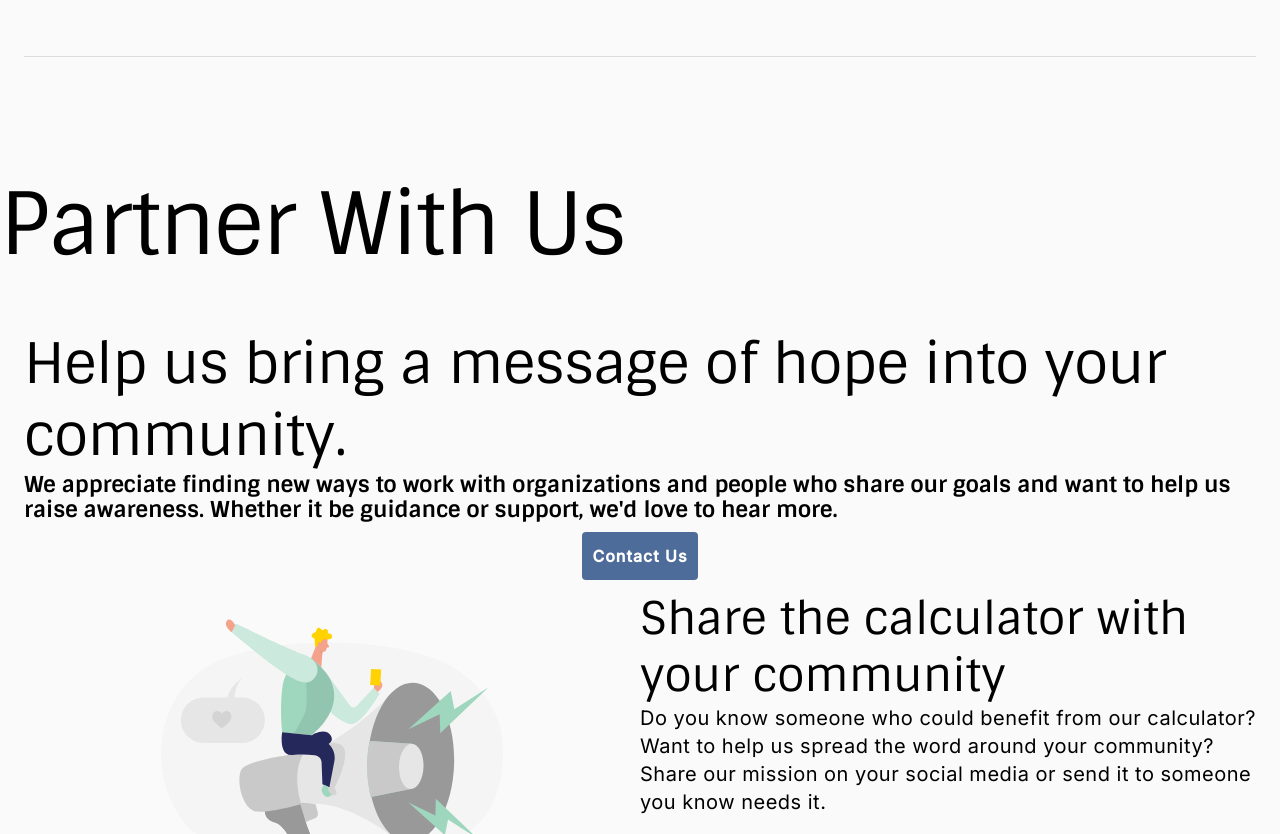
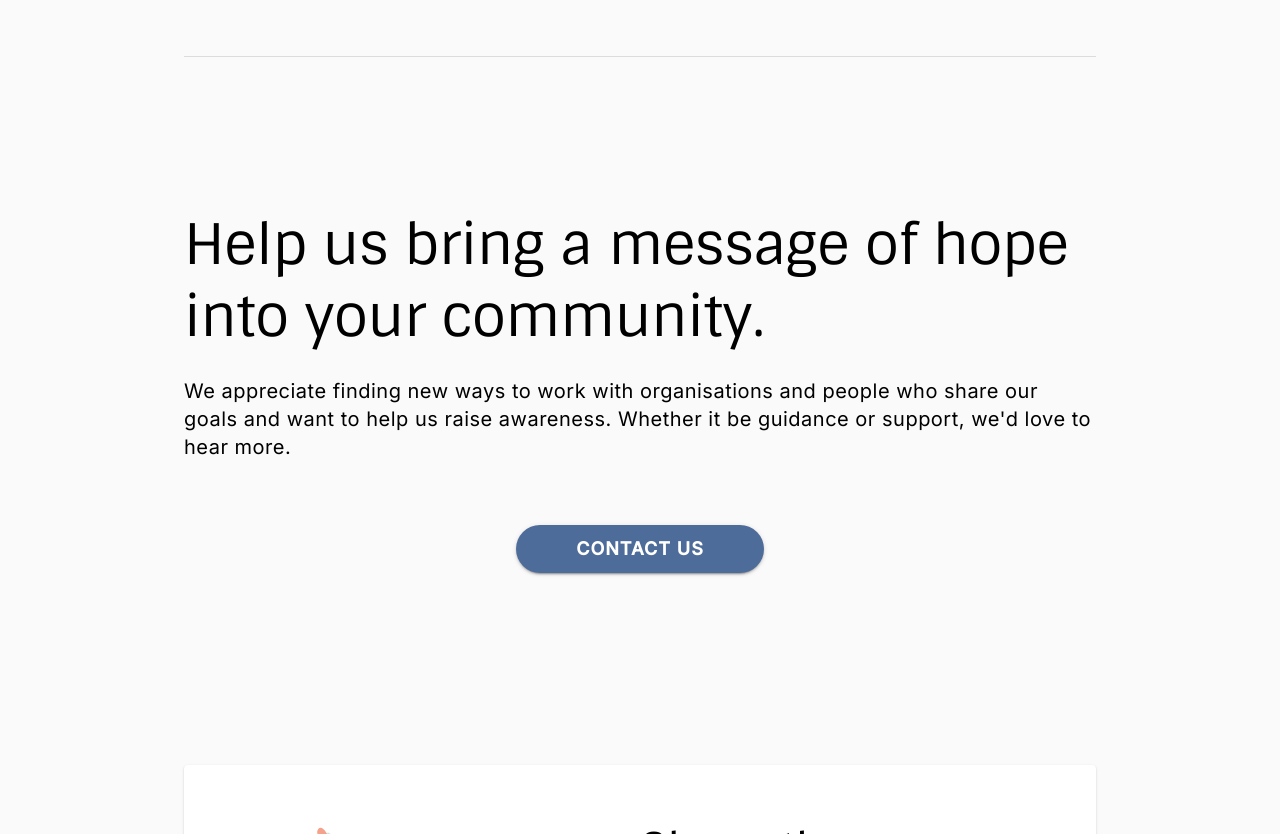
Before and after one commit to openseattle/clearviction-v1, a React (Create React App) app: page /get-involved in a window 1280 px wide. Shown: the part 4320-5154 px from the top of the page. Built offline with nearby package versions, Linux system fonts and the light colour scheme.

Commit message:
update Partner page styles

```diff
--- a/src/Components/ContentSection.jsx
+++ b/src/Components/ContentSection.jsx
@@ -7,8 +7,13 @@ const ContentSection = (props) => {
 
   return (
     <>
-      <Container id={sectionId} className={classes.regularContainer} maxWidth={sectionSize}>
+      <Container
+        id={sectionId}
+        className={classes.regularContainer}
+        maxWidth={sectionSize}
+      >
         <Paper className={classes.paperStyle}>
+          {sectionTitle && (
             <Typography
               className={classes.headingStyle}
               variant="h3"
@@ -16,6 +21,7 @@ const ContentSection = (props) => {
             >
               {sectionTitle}
             </Typography>
+          )}
           {children}
         </Paper>
       </Container>
--- a/src/Pages/GetInvolvedPage.jsx
+++ b/src/Pages/GetInvolvedPage.jsx
@@ -53,11 +53,11 @@ const GetInvolvedPage = () => {
         </Grid>
       </RedesignHeroPanel>
       <VolunteerPage id="volunteer" />
-      <Container maxWidth="lg">
+      <Container maxWidth="md">
         <Divider className={classes.dividerStyle} />
       </Container>
       <DonatePage />
-      <Container maxWidth="lg">
+      <Container maxWidth="md">
         <Divider className={classes.dividerStyle} />
       </Container>
       <PartnerPage />
--- a/src/Pages/PartnerPage.jsx
+++ b/src/Pages/PartnerPage.jsx
@@ -1,56 +1,61 @@
-import {
-  Box,
-  Container,
-  Grid,
-  Typography,
-} from "@material-ui/core";
-import SecondaryButton from "../ui-kit/SecondaryButton";
+import { Box, Container, Grid, Typography } from "@material-ui/core";
+
 import pr from "../Assets/pr.svg";
-import HeroPanel from "../Components/HeroPanel";
+
+import ContentSection from "../Components/ContentSection";
+import { RedesignButtonPrimary } from "../ui-kit/RedesignButtonPrimary";
 import { useGetInvolvedStyles } from "../Styles/useGetInvolvedStyles";
-
 
 const PartnerPage = () => {
   const classes = useGetInvolvedStyles();
 
   return (
     <>
-    <HeroPanel title={"Partner With Us"} />
-      <Container className={classes.partner} maxWidth="lg">
-        <Typography className={classes.partnerHeading} variant="h2">
+      <Container className={classes.regularContainerStyle} maxWidth="md">
+        <Typography className={classes.headingStyle} variant="h2">
           Help us bring a message of hope into your community.
         </Typography>
-        <Typography className={classes.partnerHeading} variant="h5">
-          We appreciate finding new ways to work with organizations and people
+        <Typography className={classes.volunteerTextStyle} variant="body1">
+          We appreciate finding new ways to work with organisations and people
           who share our goals and want to help us raise awareness. Whether it be
           guidance or support, we'd love to hear more.
         </Typography>
-        <Box display="flex" justifyContent={"center"}>
-          <SecondaryButton text={"Contact Us"} linkTo={"/contact"} />
-        </Box>
+        <Container className={classes.CTAButtonContainerStyle}>
+          <RedesignButtonPrimary href="/contact">
+            Contact Us
+          </RedesignButtonPrimary>
+        </Container>
       </Container>
-      <Container className={classes.share} maxWidth="lg">
+      <ContentSection
+        className={classes.regularContainerStyle}
+        sectionSize="md"
+      >
         <Grid container>
           <Grid item xs={12} sm={6}>
             <Box display={"flex"} justifyContent={"center"}>
-              <Box className={classes.sharePR} component="img" src={pr} />
+              <Box
+                className={classes.partnerImageStyle}
+                component="img"
+                src={pr}
+                alt="A person sitting on a megaphone spreading their message"
+              />
             </Box>
           </Grid>
-          <Grid className={classes.shareRight} item xs={12} sm={6}>
-            <Typography className={classes.shareHeading} variant="h3">
+          <Grid item xs={12} sm={6}>
+            <Typography className={classes.headingStyle} variant="h3">
               Share the calculator with your community
             </Typography>
-            <Typography className={classes.shareBody} variant="body1">
+            <Typography className={classes.volunteerTextStyle} variant="body1">
               Do you know someone who could benefit from our calculator? Want to
               help us spread the word around your community?
             </Typography>
-            <Typography className={classes.shareBody} variant="body1">
+            <Typography className={classes.volunteerTextStyle} variant="body1">
               Share our mission on your social media or send it to someone you
               know needs it.
             </Typography>
           </Grid>
         </Grid>
-      </Container>
+      </ContentSection>
     </>
   );
 };
--- a/src/Styles/useGetInvolvedStyles.js
+++ b/src/Styles/useGetInvolvedStyles.js
@@ -24,6 +24,9 @@ export const useGetInvolvedStyles = makeStyles((theme) => ({
     marginBottom: theme.spacing(8),
   },
   donationImageStyle: {
-    width: "100%"
-  }
+    width: "100%",
+  },
+  partnerImageStyle: {
+    width: "100%",
+  },
 }));
```
Lines whose indentation alone changed are shown as unchanged.
